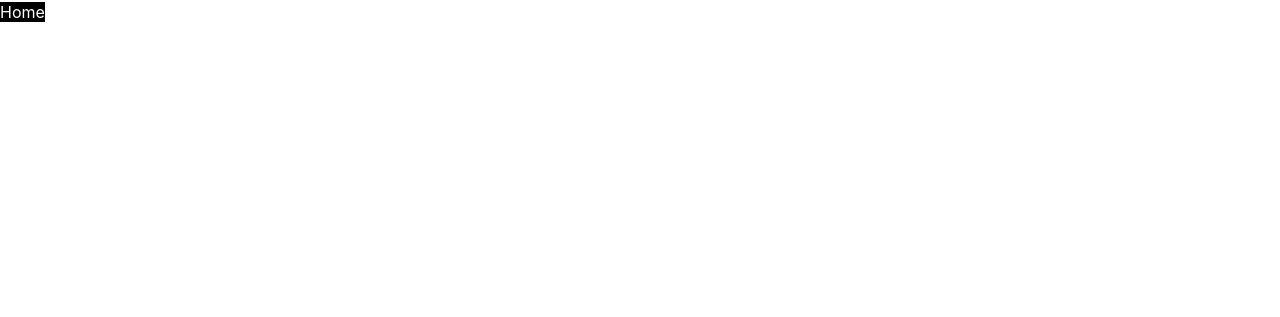
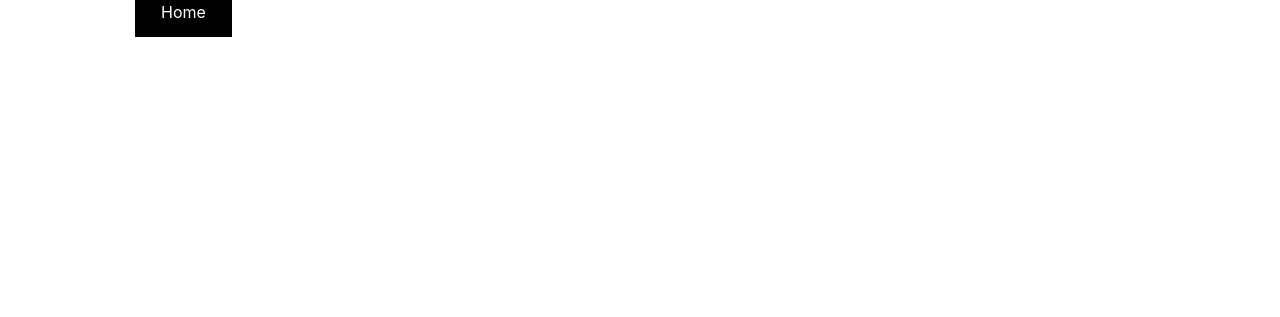
Before and after one commit to Scareletbee/notifications-alert, a website: page messages.html in a window 1280 px wide. Shown: the top 317 px of the page. Drawn offline with nearby package versions, Linux system fonts and the light colour scheme.

Commit message:
Update style.css

```diff
--- a/style.css
+++ b/style.css
@@ -56,7 +56,8 @@
   text-align:center;
   color:white;
   display inline-box;
-  margin:auto;
+  margin:135px;
   text-decoration:none;
   border:2px;
+  padding: 15px 26px;
 }
```
